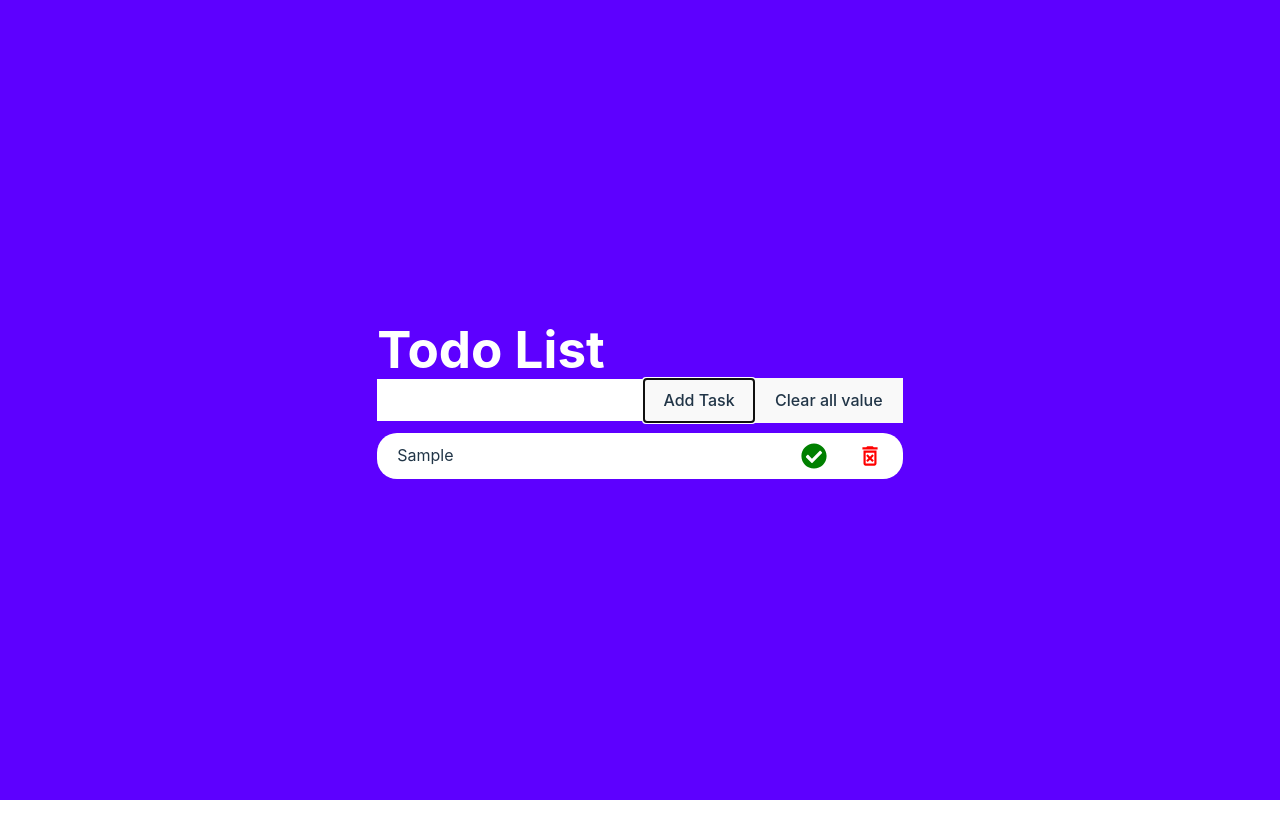
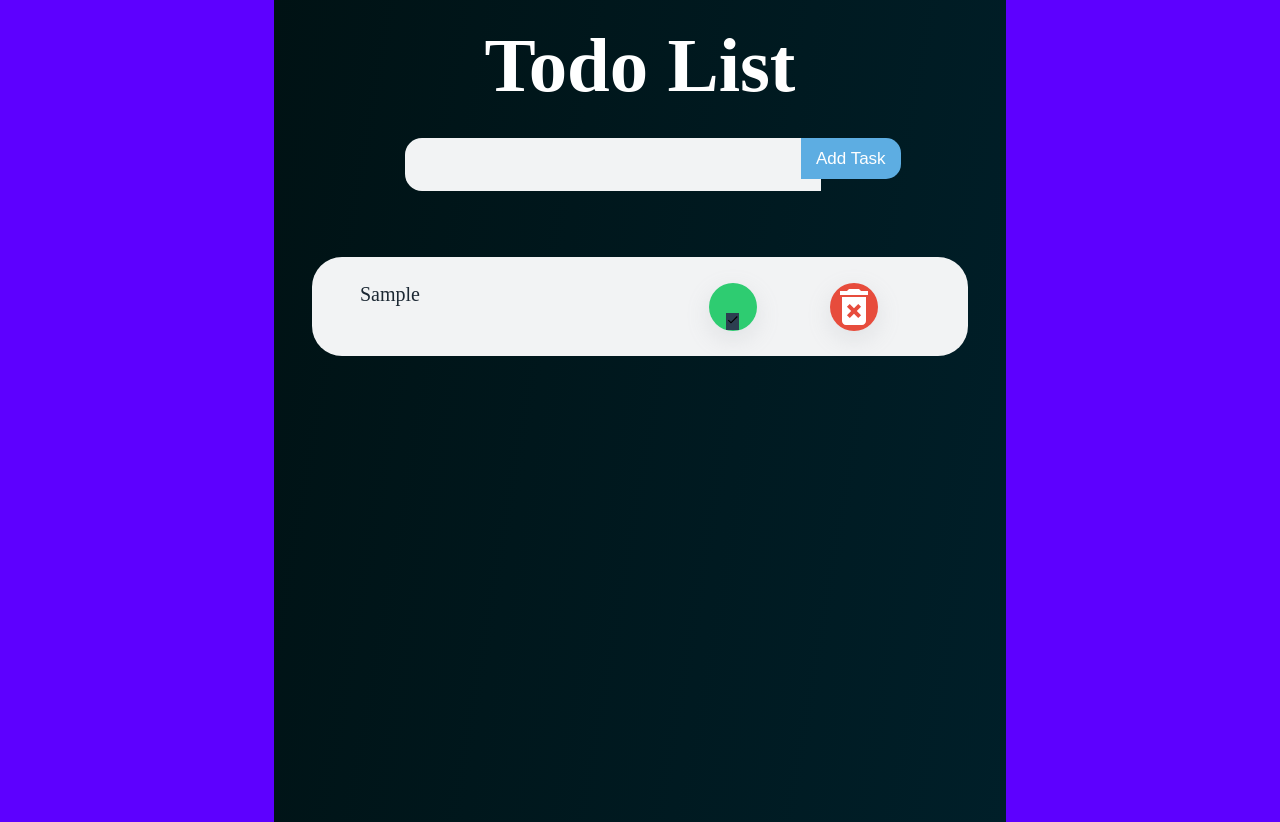
Before and after one commit to akshaythappar/React, a React (Vite) app in the folder react-thapa/: page / in a window 1280 px wide. Both pictures are taken after typing "Sample" into the empty fields and a click on the button "Add Task". Before the commit the page ends 800 px from the top, so only its background shows below. Built offline with nearby package versions, Linux system fonts and the light colour scheme.

Commit message:
code done by thapa

```diff
--- a/react-thapa/src/App.jsx
+++ b/react-thapa/src/App.jsx
@@ -1,10 +1,12 @@
 import React from "react";
 import { ToDoApp } from "./components/Projects/ToDoApp/ToDoApp";
+import { Todo } from "./components/Projects/ToDoApp/Todo";
 
 export const App = () => {
+
   return (
      <>
-      <ToDoApp/>
+      <Todo/>
     </>
   );
 };
--- a/react-thapa/src/components/EV.css
+++ b/react-thapa/src/components/EV.css
@@ -1,5 +1,5 @@
-.main-div {
-    /* height: 80vh; */
+/*.main-div {
+
     width: 100%;
     display: flex;
     justify-content: center;
@@ -64,3 +64,5 @@
     padding: 1.2rem 2.4rem;
     background-color: #f7dc6f;
   }
+
+  */
--- /dev/null
+++ b/react-thapa/src/components/Projects/ToDoApp/Todo.css
@@ -0,0 +1,195 @@
+/* section {
+  width: 100%;
+  margin-top: 10rem;
+  display: flex;
+  justify-content: center;
+} */
+
+.todo-container {
+    align-items: center;
+    display: flex;
+    flex-direction: column;
+    min-height: 100vh;
+    padding-top: 3%;
+    background-image: linear-gradient(100deg, #001214, #001f29);
+    color: white;
+    transition: 0.3s linear;
+    overflow: hidden;
+  }
+
+  .header,
+  .form,
+  .datetime {
+    margin: 0 1rem;
+    min-height: 10vh;
+    width: 100%;
+  }
+
+  .header {
+    align-items: center;
+    display: flex;
+    flex-direction: column;
+    justify-content: space-around;
+    font-size: 3rem;
+    min-height: 25vh;
+    width: 100%;
+  }
+
+  section h1 {
+    color: #fff;
+    font-size: 4.8rem;
+    text-align: center;
+  }
+
+  .date-time {
+    font-size: 2.4rem;
+    text-align: center;
+  }
+
+  form {
+    display: flex;
+    font-size: 1.7rem;
+    justify-content: center;
+    margin: 15px 0;
+    padding: 0.8rem;
+    width: 100%;
+  }
+
+  form input {
+    padding: 10px;
+    font-size: 1.8rem;
+    letter-spacing: 0.1rem;
+    border: none;
+    outline: none;
+    /* border-radius: 15; */
+    border-top-left-radius: 17px;
+    border-bottom-left-radius: 17px;
+    max-width: 500px;
+    transition: background-color 200ms ease-in-out;
+    width: 100%;
+    background-color: #f2f3f4;
+    color: var(--primary-color);
+  }
+
+  form input:hover {
+    cursor: text;
+  }
+
+  form input::placeholder {
+    color: white;
+    opacity: 0.7;
+  }
+
+  button {
+    border: none;
+    outline: none;
+    transition: box-shadow 200ms ease, background-color 200ms ease-in-out;
+    background-color: #2c3e50;
+    color: rgb(0, 0, 0);
+  }
+
+  form button:hover {
+    cursor: pointer;
+    background-color: #f1c40f;
+  }
+
+  form button {
+    padding: 10.8px;
+    font-size: 17px;
+    border-top-right-radius: 15px;
+    border-bottom-right-radius: 15px;
+    min-width: 100px;
+    background-color: #5dade2;
+    color: var(--secondary-color);
+  }
+
+  span {
+    margin-right: 3.2rem;
+  }
+
+  .myUnOrdList {
+    display: flex;
+    justify-content: center;
+    align-items: center;
+    max-width: 1200px;
+  }
+
+  .todo-list {
+    min-width: 25%;
+
+    /* To remove the bullets of unordered list */
+    list-style: none;
+  }
+
+  .todo-item {
+    margin: 2.4rem;
+    /*word-wrap: break-word;
+      */ /*flex-wrap: wrap;
+      */
+    font-size: 20px;
+    color: #1c2833;
+    border-radius: 30px;
+    transition: background-color 200ms ease-in-out;
+    background-color: #f2f3f4;
+    min-width: 35rem;
+    max-width: 40rem;
+    padding: 1.6rem 3rem;
+    display: grid;
+    grid-template-columns: 1fr 0.3fr 0.3fr;
+    justify-content: start;
+    gap: 1.6rem;
+    /*align-items: center;
+      */ /*wrapsthelinks*/
+    overflow-wrap: anywhere;
+  }
+
+  li span {
+    max-width: 20rem;
+    color: #1c2833;
+  }
+
+  .check-btn,
+  .delete-btn {
+    font-size: 3rem;
+    cursor: pointer;
+    width: 3rem;
+    height: 3rem;
+    border-radius: 80%;
+    margin: 0 5px;
+    background-color: #fff;
+    color: rgb(0, 0, 0);
+    box-shadow: rgba(149, 157, 165, 0.2) 0px 8px 24px;
+  }
+
+  .check-btn {
+    color: #fff;
+    background-color: #2ecc71;
+  }
+
+  .delete-btn {
+    color: #fff;
+    background-color: #e74c3c;
+  }
+
+  .checkList {
+    text-decoration: line-through;
+  }
+
+  .notCheckList {
+    text-decoration: none;
+  }
+
+  .clear-btn {
+    background-color: #e74c3c;
+    font-size: 1.6rem;
+    padding: 1rem 2.2rem;
+    border-radius: 0.3rem;
+    -webkit-border-radius: 0.3rem;
+    -moz-border-radius: 0.3rem;
+    -ms-border-radius: 0.3rem;
+    -o-border-radius: 0.3rem;
+  }
+
+  .clear-btn:hover {
+    background-color: #8d1407;
+  }
--- /dev/null
+++ b/react-thapa/src/components/Projects/ToDoApp/Todo.jsx
@@ -0,0 +1,69 @@
+import { useState } from "react";
+import { MdCheck } from "react-icons/md";
+import { MdDeleteForever } from "react-icons/md";
+import "./Todo.css"
+
+export const Todo = () => {
+    const [inputValue,setInputValue]=useState("");
+    const [task,setTask]=useState([]);
+    const handleInputChange = (value)=>{
+        setInputValue(value);
+    }
+    const handleFormSubmit = () =>{
+        event.preventDefault();
+        if(!inputValue) return ;
+
+        // by defalut which you will pass in the place of previous will act as the previouse value
+        // setTask((prev)=>console.log(prev));
+        if(task.includes(inputValue))
+            {
+                setInputValue("");
+                return
+            } ;
+
+        setTask((prevTask)=>[...prevTask,inputValue])
+
+        setInputValue("");
+
+
+    }
+    return (
+        <section className="todo-container">
+            <header>
+                <h1>Todo List</h1>
+            </header>
+            <section className="form">
+                <form action="" onSubmit={handleFormSubmit}>
+                    <div>
+                        <input type="text" className="todo-input" autoComplete="off" value={inputValue} onChange={(event)=>handleInputChange(event.target.value)}/>
+                    </div>
+                    <div>
+                        <button type="submit" className="todo-btn">
+                            Add Task
+                        </button>
+                    </div>
+                </form>
+
+            </section>
+
+            <section className="myUnOrdList">
+                <ul>
+
+                {task.map((curTask,index) => {
+                   return <li key={index} style={{color:"white"}} className="todo-item">
+                      <span> {curTask}</span>
+                        <button className="check-btn">
+                        <button>
+                        <MdCheck />
+                        </button>
+                        </button>
+                        <button className="delete-btn">
+                        <MdDeleteForever />
+                        </button>
+                        </li>
+                    })}
+                </ul>
+            </section>
+        </section>
+    )
+}
--- a/react-thapa/src/main.jsx
+++ b/react-thapa/src/main.jsx
@@ -1,6 +1,6 @@
 import { StrictMode } from 'react'
 import { createRoot } from 'react-dom/client'
-import './index.css'
+// import './index.css'
 import {App} from './App.jsx'
 
 
```
